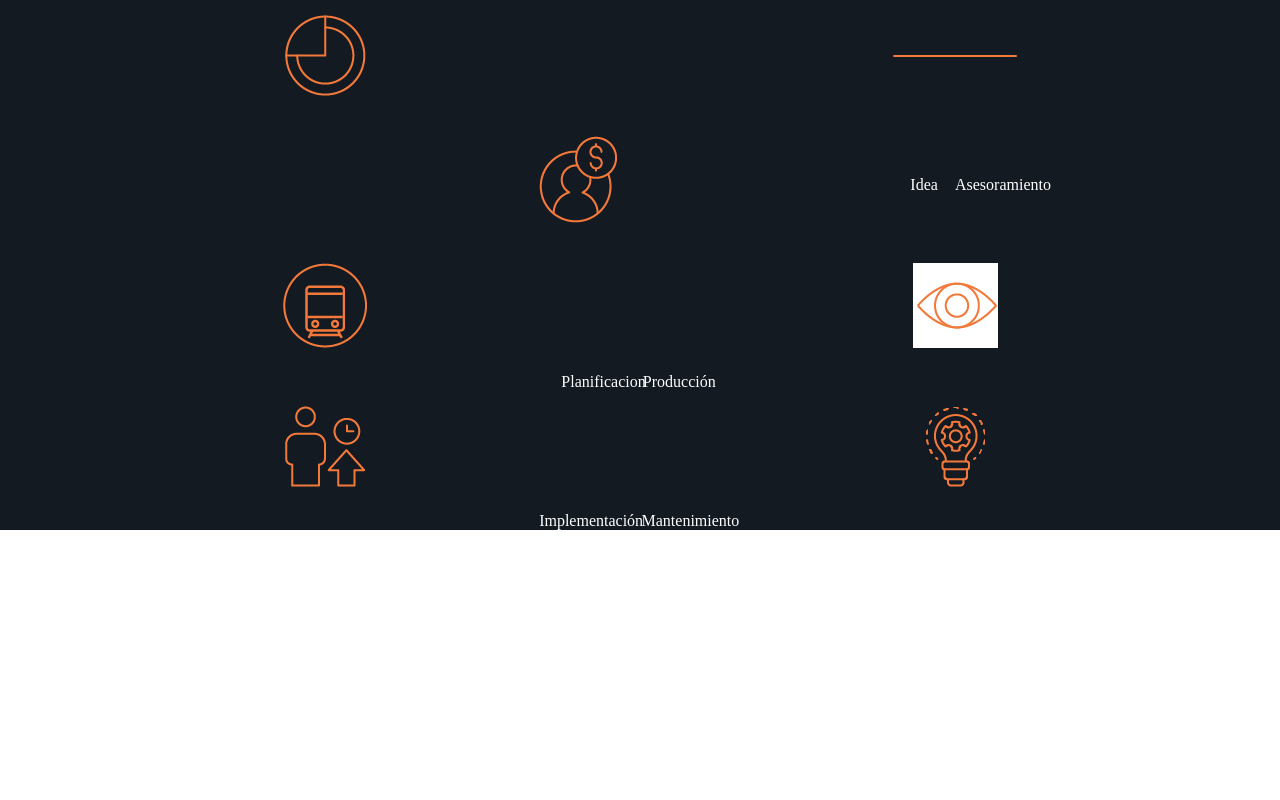
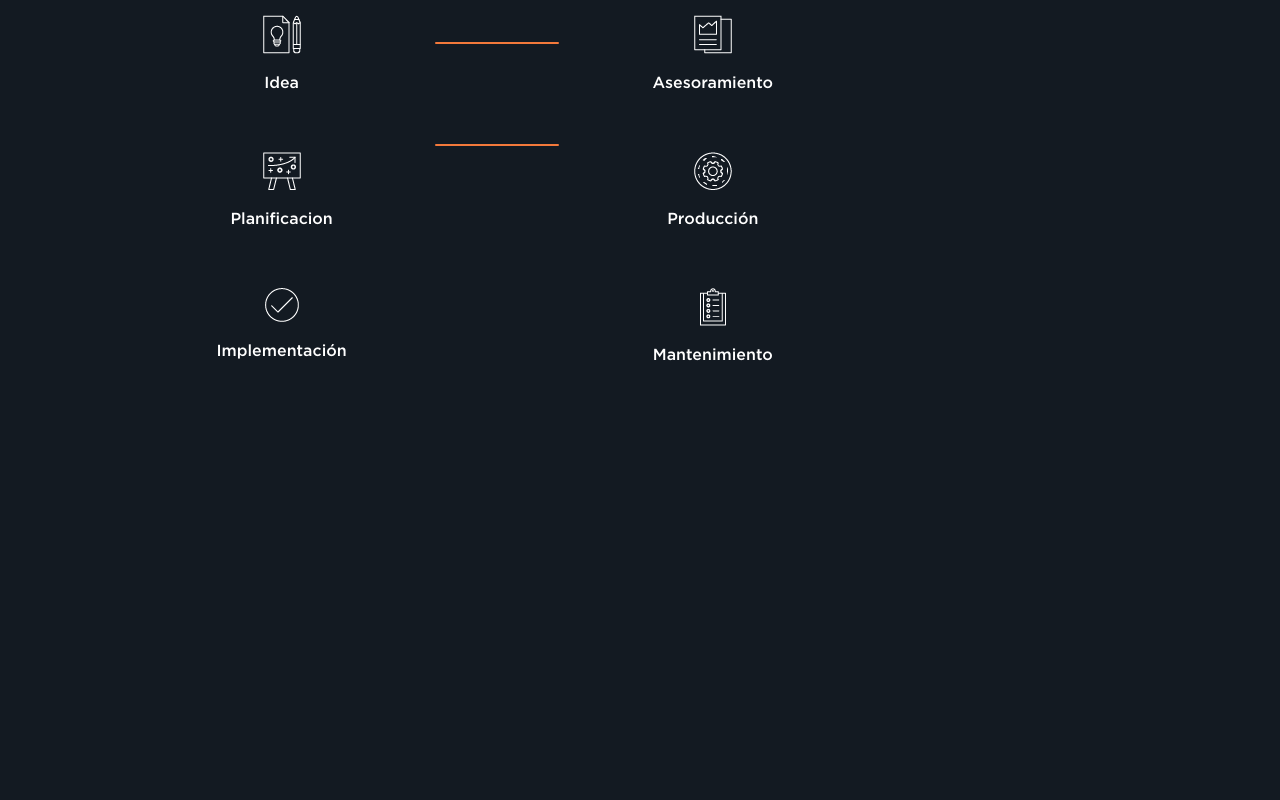
Before and after one commit to quinojuan/grupovia, a plain HTML site: page Brindamos servicios integrales punta a punta.html in a window 1280 px wide. Shown: the top 800 px of the page. Drawn offline with Linux system fonts and the light colour scheme.

Commit message:
galeria puntapnta

```diff
--- a/Brindamos servicios integrales punta a punta.html
+++ b/Brindamos servicios integrales punta a punta.html
@@ -1,19 +1,63 @@
 <!DOCTYPE html>
 <html lang="en">
   <head>
-    <meta charset="UTF-8">
-    <meta http-equiv="X-UA-Compatible" content="IE=edge">
-    <meta name="viewport" content="width=device-width, initial-scale=1.0">
-    <link rel="stylesheet" href="puntapunta.css">
+    <meta charset="UTF-8" />
+    <meta http-equiv="X-UA-Compatible" content="IE=edge" />
+    <meta name="viewport" content="width=device-width, initial-scale=1.0" />
+    <link rel="stylesheet" href="puntapunta.css" />
     <title>Document</title>
   </head>
   <body>
+    <div class="contenedor">
+      <div class="col1">
+        <figure>
+            <img src="./assets/puntapunta/punta1.png" alt="" />
+          </figure>
+        <figcaption>Idea</figcaption>
+        <figure>
+            <img src="./assets/puntapunta/punta2.png" alt="" />
+          </figure>
+        <figcaption>Planificacion</figcaption>
+        <figure>
+            <img src="./assets/puntapunta/punta3.png" alt="" />
+          </figure>
+        <figcaption>Implementación</figcaption>
+      </div>
+      <div class="col2">
+        <figure>
+          <img class="one" src="./assets/puntapunta/lineaNaranja.png" alt="" />
+        </figure>
+        <figure>
+          <img class="two" src="./assets/puntapunta/lineaNaranja.png" alt="" />
+        </figure>
+        <figure>
+          <img class="three" src="./assets/puntapunta/lineaNaranja.png" alt="" />
+        </figure>
+      </div>
+      <div class="col3">
+        <figure>
+            <img src="./assets/puntapunta/punta4.png" alt="" />
+          </figure>
+        <figcaption>Asesoramiento</figcaption>
+        <figure>
+            <img src="./assets/puntapunta/punta5.png" alt="" />
+          </figure>
+        <figcaption>Producción</figcaption>
+        <figure>
+            <img src="./assets/puntapunta/punta6.png" alt="" />
+          </figure>
+        <figcaption>Mantenimiento</figcaption>
+      </div>
+    </div>
+<!--
     <div class="contenedorPuntaPunta">
       <div>
         <figure>
           <img src="./assets/galeriaBeneficios/torta.png" alt="" />
         </figure>
-          <figure class="linea"><img src="./assets/puntapunta/lineaNaranja.png" alt=""></figure>
+        <figure class="linea">
+          <img src="./assets/puntapunta/lineaNaranja.png" alt="" />
+        </figure>
         <figure>
           <img src="./assets/galeriaBeneficios/dinero.png" alt="" />
         </figure>
@@ -26,7 +70,9 @@
         <figure>
           <img src="./assets/galeriaBeneficios/tren.png" alt="" />
         </figure>
-          <div class="linea"></div>
+        <figure class="linea">
+          <img src="./assets/puntapunta/lineaNaranja.png" alt="" />
+        </figure>
         <figure>
           <img src="./assets/galeriaBeneficios/ojito.png" alt="" />
         </figure>
@@ -39,7 +85,9 @@
         <figure>
           <img src="./assets/galeriaBeneficios/hombrecito.png" alt="" />
         </figure>
-          <div class="linea"></div>
+        <figure class="linea">
+          <img src="./assets/puntapunta/lineaNaranja.png" alt="" />
+        </figure>
         <figure>
           <img src="./assets/galeriaBeneficios/foquito.png" alt="" />
         </figure>
@@ -48,6 +96,6 @@
           <p>Mantenimiento</p>
         </div>
       </div>
-      </div>
+    </div>-->
   </body>
 </html>
--- a/puntapunta.css
+++ b/puntapunta.css
@@ -1,50 +1,54 @@
+@font-face {
+    font-family: "got";
+    src: url("./fonts/Gotham-Medium.otf");
+}
+
+
 * {
     margin: 0;
     padding: 0;
     box-sizing: border-box;
 }
 
-.linea {
-    display: inline-block;
-}
-.contenedorPuntaPunta {
+.contenedor {
     background-color: #131a22;
+    display: flex;
+    padding: 0 10% 0;
 }
 
-.contenedorPuntaPunta > div {
-    display: flex;
-    flex-wrap: wrap;
-    align-items: center;
-    width: 100%;
-    justify-content: center;
-
+figcaption {
+    color: white;
+    font-family: "got";
+    margin-bottom: 15%;
 }
 
-.contenedorPuntaPunta > div > figure {
+.col2 {
     display: flex;
     flex-direction: column;
-    width: calc(50% - 10px);
-    padding: 15px;
+    /*justify-content: space-around;*/
 }
 
-.contenedorPuntaPunta > div > figure > img {
-    /* object-fit: cover; */
-    margin: 0 auto 10px;
+.col1 > figure, .col3 > figure {
+    padding: 15px 0;
 }
 
-.contenedorPuntaPunta > div > figure > figcaption {
-    margin: 0 auto;
-    text-align: center;
+.col2 > figure > .one {
+    padding-top: 41px;
+}
+.col2 > figure > .two {
+    padding-top: 95px;
+}
+.col2 > figure > .three {
+    padding-top: 958px;
 }
 
-.descripciones {
-    display: flex;
-    align-items: center;
-
+.col2 > figure > img {
+    margin: 0 auto;
 }
 
-.descripciones p {
-    width: 50%;
-    text-align: center;
-    color: white;
+.col1, .col3 {
+    display: flex;
+    flex-direction: column;
+    align-items: center;
+    width: 30%;
 }
```
Also changed, not shown: assets/puntapunta/punta1.png (added), assets/puntapunta/punta2.png (added), assets/puntapunta/punta3.png (added), assets/puntapunta/punta4.png (added), assets/puntapunta/punta5.png (added), assets/puntapunta/punta6.png (added), fonts/Gotham-Medium.otf (added). Lines whose indentation alone changed are shown as unchanged.
